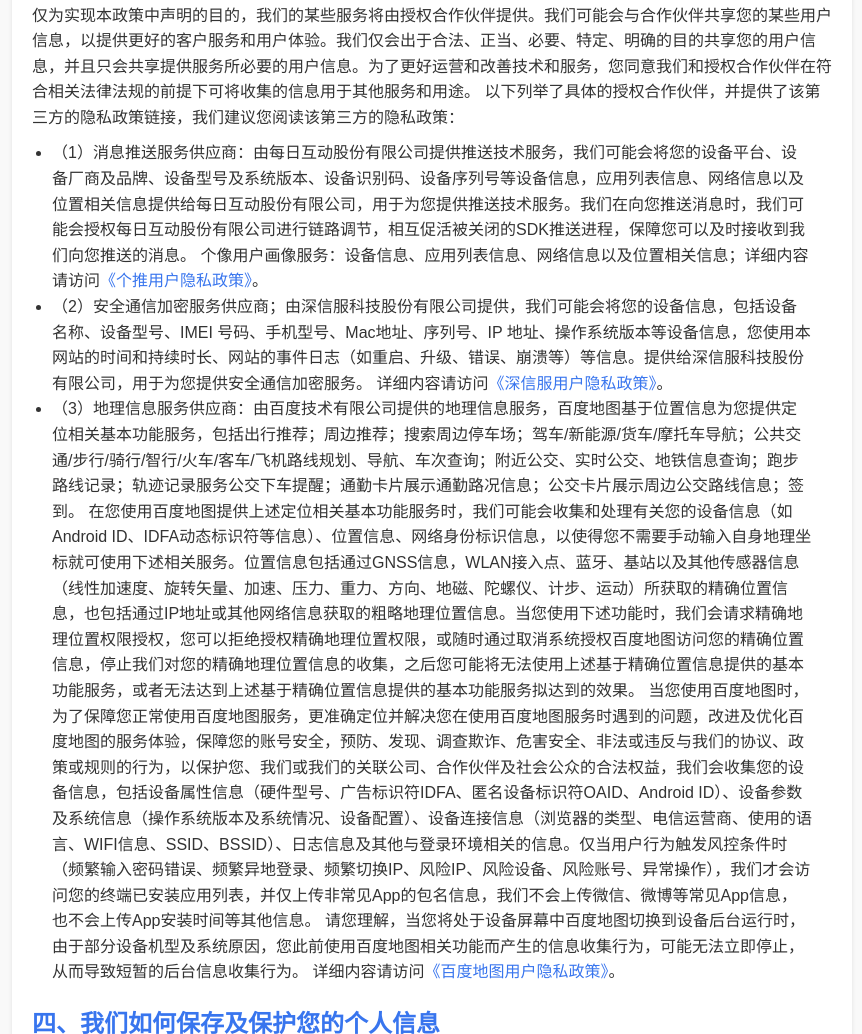
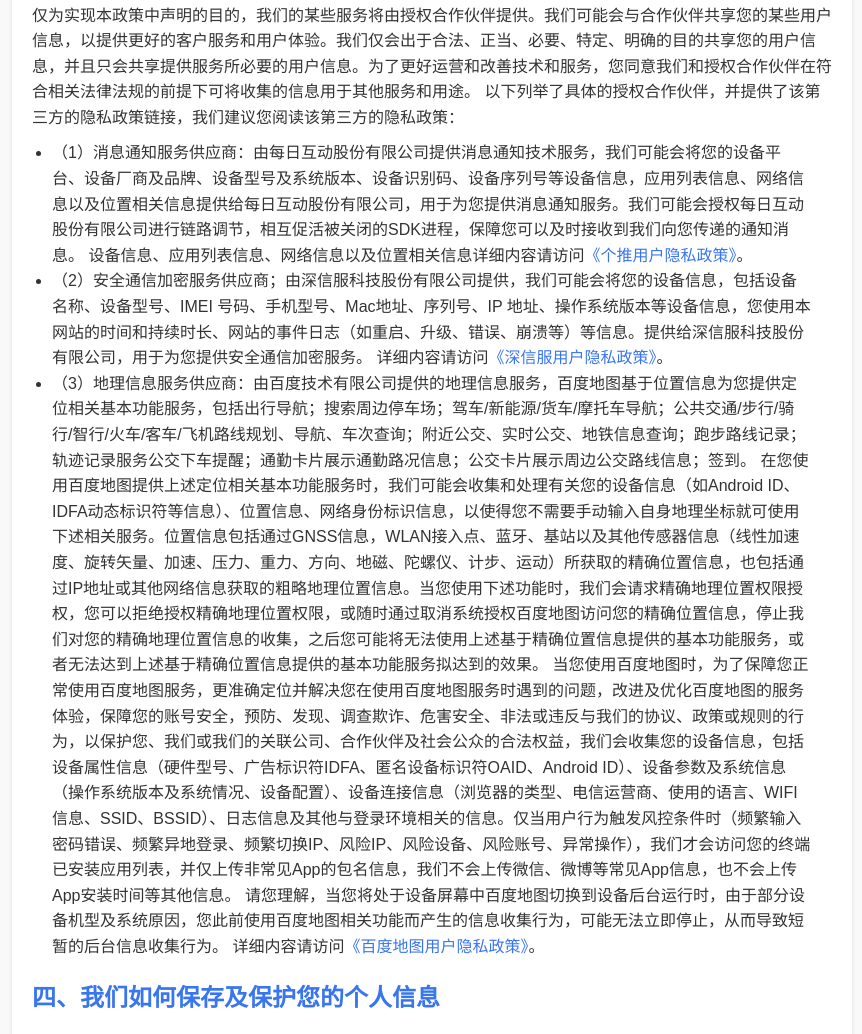
Before and after one commit to hanj2270/SA-privacy, a plain HTML site: page index.html in a window 1280 px wide. Shown: the part 3170-4204 px from the top of the page, without its empty margins (208-1070 px from the left). Drawn offline with Linux system fonts and the light colour scheme.

Commit message:
update privacy index.html

```diff
--- a/index.html
+++ b/index.html
@@ -119,7 +119,7 @@
     <section>
         <h2>二、我们如何使用 Cookie 和同类技术</h2>
         <p>为确保网站正常运转，我们会在您的计算机或移动设备上存储名为 Cookie 的小数据文件。Cookie
-            通常包含标识符、站点名称以及一些号码和字符。Cookie主要的功能是便于您使用网站产品和服务，以及帮助网站统计独立访客数量等。运用Cookie技术，我们能够为您提供更加周到的个性化服务，并允许您设定您特定的服务选项。
+            通常包含标识符、站点名称以及一些号码和字符。Cookie主要的功能是便于您使用网站产品和服务，以及帮助网站统计独立访客数量等。运用Cookie技术，我们能够为您提供更加便捷的登录服务，并允许您设定您特定的服务选项。
             当您使用我们的产品和服务时，我们会向您的设备发送一个或多个Cookie或匿名标识符。当您与我们提供给合作伙伴的服务进行交互时，我们允许Cookie（或者其他匿名标识符）将您访问、使用产品或服务的相关信息发送给对应的服务器。
             我们不会将 Cookie 用于本隐私政策或具体产品隐私政策所述目的之外的用途。您可根据自己的偏好管理或删除
             Cookie。您可以通过根据具体产品隐私政策的说明限制通服公司对Cookie的使用。</p>
@@ -157,13 +157,13 @@
             以下列举了具体的授权合作伙伴，并提供了该第三方的隐私政策链接，我们建议您阅读该第三方的隐私政策：</p>
 
         <ul>
-            <li>（1）消息推送服务供应商：由每日互动股份有限公司提供推送技术服务，我们可能会将您的设备平台、设备厂商及品牌、设备型号及系统版本、设备识别码、设备序列号等设备信息，应用列表信息、网络信息以及位置相关信息提供给每日互动股份有限公司，用于为您提供推送技术服务。我们在向您推送消息时，我们可能会授权每日互动股份有限公司进行链路调节，相互促活被关闭的SDK推送进程，保障您可以及时接收到我们向您推送的消息。
-                个像用户画像服务：设备信息、应用列表信息、网络信息以及位置相关信息；详细内容请访问<a href="http://docs.getui.com/privacy">《个推用户隐私政策》</a>。
+            <li>（1）消息通知服务供应商：由每日互动股份有限公司提供消息通知技术服务，我们可能会将您的设备平台、设备厂商及品牌、设备型号及系统版本、设备识别码、设备序列号等设备信息，应用列表信息、网络信息以及位置相关信息提供给每日互动股份有限公司，用于为您提供消息通知服务。我们可能会授权每日互动股份有限公司进行链路调节，相互促活被关闭的SDK进程，保障您可以及时接收到我们向您传递的通知消息。
+                设备信息、应用列表信息、网络信息以及位置相关信息详细内容请访问<a href="http://docs.getui.com/privacy">《个推用户隐私政策》</a>。
             </li>
             <li>（2）安全通信加密服务供应商；由深信服科技股份有限公司提供，我们可能会将您的设备信息，包括设备名称、设备型号、IMEI 号码、手机型号、Mac地址、序列号、IP 地址、操作系统版本等设备信息，您使用本网站的时间和持续时长、网站的事件日志（如重启、升级、错误、崩溃等）等信息。提供给深信服科技股份有限公司，用于为您提供安全通信加密服务。
                 详细内容请访问<a href="https://www.sangfor.com.cn/about-us/privacy-policy">《深信服用户隐私政策》</a>。
             </li>
-            <li>（3）地理信息服务供应商：由百度技术有限公司提供的地理信息服务，百度地图基于位置信息为您提供定位相关基本功能服务，包括出行推荐；周边推荐；搜索周边停车场；驾车/新能源/货车/摩托车导航；公共交通/步行/骑行/智行/火车/客车/飞机路线规划、导航、车次查询；附近公交、实时公交、地铁信息查询；跑步路线记录；轨迹记录服务公交下车提醒；通勤卡片展示通勤路况信息；公交卡片展示周边公交路线信息；签到。
+            <li>（3）地理信息服务供应商：由百度技术有限公司提供的地理信息服务，百度地图基于位置信息为您提供定位相关基本功能服务，包括出行导航；搜索周边停车场；驾车/新能源/货车/摩托车导航；公共交通/步行/骑行/智行/火车/客车/飞机路线规划、导航、车次查询；附近公交、实时公交、地铁信息查询；跑步路线记录；轨迹记录服务公交下车提醒；通勤卡片展示通勤路况信息；公交卡片展示周边公交路线信息；签到。
 
                 在您使用百度地图提供上述定位相关基本功能服务时，我们可能会收集和处理有关您的设备信息（如Android ID、IDFA动态标识符等信息）、位置信息、网络身份标识信息，以使得您不需要手动输入自身地理坐标就可使用下述相关服务。位置信息包括通过GNSS信息，WLAN接入点、蓝牙、基站以及其他传感器信息（线性加速度、旋转矢量、加速、压力、重力、方向、地磁、陀螺仪、计步、运动）所获取的精确位置信息，也包括通过IP地址或其他网络信息获取的粗略地理位置信息。当您使用下述功能时，我们会请求精确地理位置权限授权，您可以拒绝授权精确地理位置权限，或随时通过取消系统授权百度地图访问您的精确位置信息，停止我们对您的精确地理位置信息的收集，之后您可能将无法使用上述基于精确位置信息提供的基本功能服务，或者无法达到上述基于精确位置信息提供的基本功能服务拟达到的效果。
 
```
